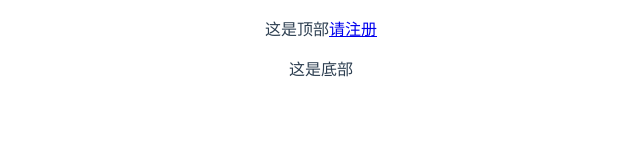
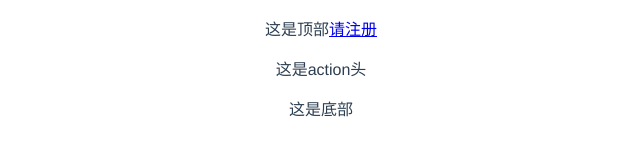
Before and after one commit to shiferbeautiful/sinda, a Vue app: page /#/action in a window 1280 px wide. Shown: the top 160 px of the page, without its empty margins (319-959 px from the left). Built offline with nearby package versions, Linux system fonts and the light colour scheme.

Commit message:
添加了action的头

```diff
--- /dev/null
+++ b/src/components/ahead.vue
@@ -0,0 +1,15 @@
+<template>
+  <div>
+    <p>这是action头</p>
+  </div>
+</template>
+
+<script>
+export default {
+  name: 'ahead'
+}
+</script>
+
+<style>
+
+</style>
--- a/src/views/Action.vue
+++ b/src/views/Action.vue
@@ -1,18 +1,22 @@
 <template>
   <div>
-    <!--<a-head></a-head>-->
+    <a-head></a-head>
     <router-view></router-view>
     <!--<a-foot></a-foot>-->
   </div>
 </template>
 
 <script>
+import aHead from '../components/ahead'
 export default {
   name: 'hello',
   data() {
     return {
       msg: 'Welcome to Your Vue.js App'
     }
+  },
+  components:{
+    aHead
   }
 }
 
```
